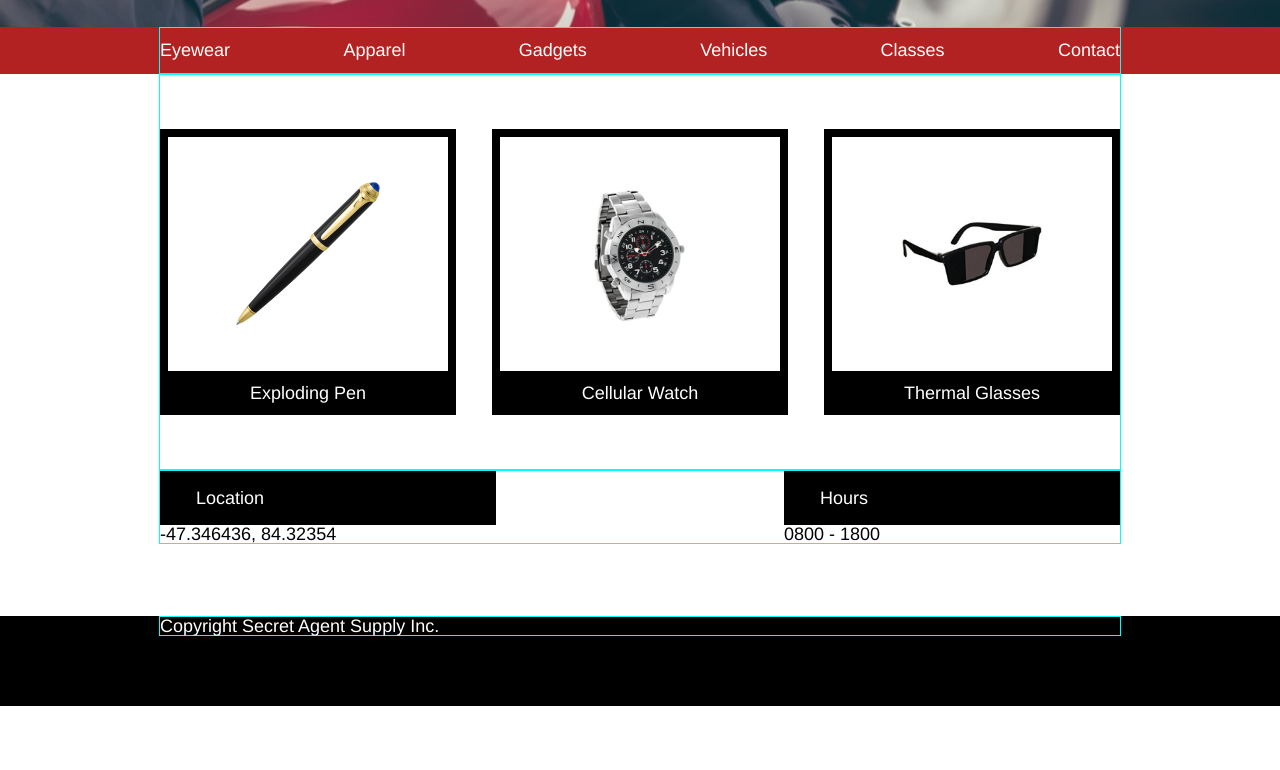
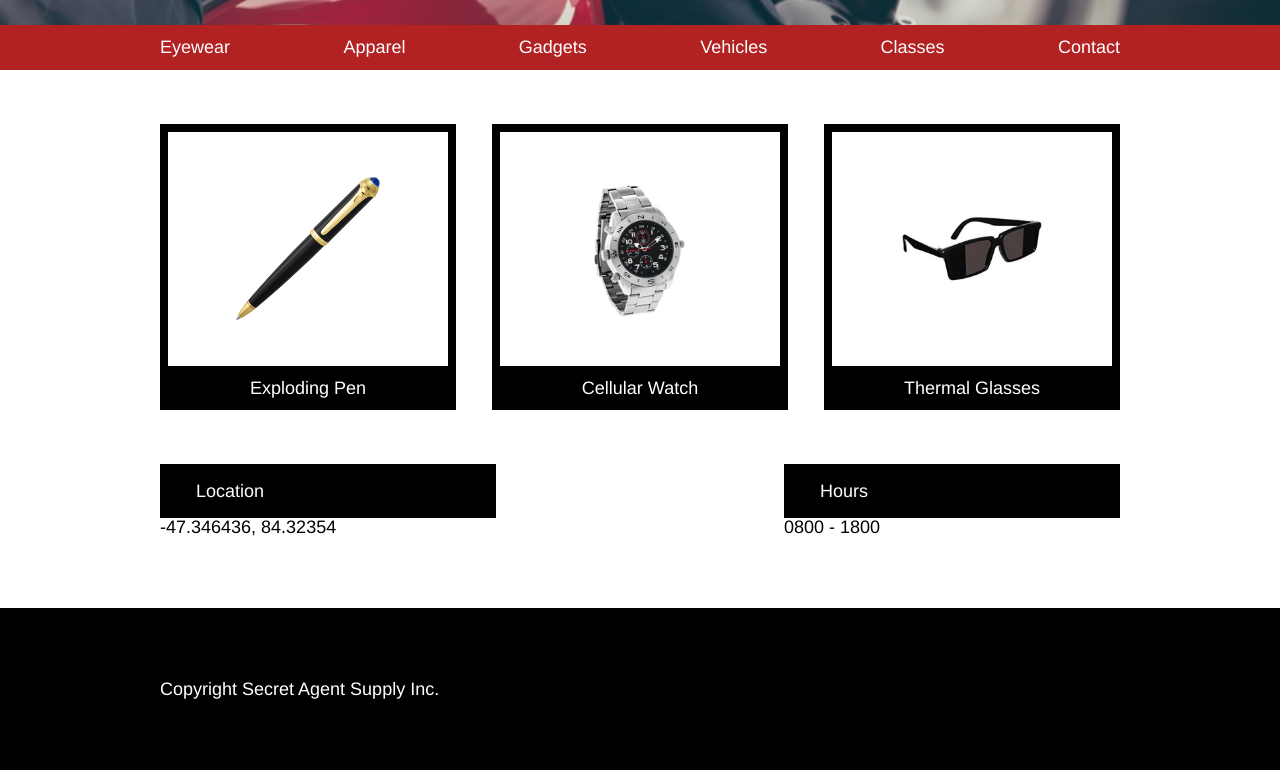
Before and after one commit to haringart/SecretAgentSupply, a plain HTML site: page index.html in a window 1280 px wide. Shown: the part 386-1156 px from the top of the page. Before the commit the page ends 1092 px from the top, so only its background shows below. Drawn offline with Linux system fonts and the light colour scheme.

Commit message:
Completed desktop size site.

```diff
--- a/resources/css/style.css
+++ b/resources/css/style.css
@@ -13,7 +13,7 @@ div {
   display: flex;
   max-width: 960px;
   margin: 0 auto;
-  border: 1px solid aqua;
+  /*  border: 1px solid aqua;  */
 }
 
 /* TOP BLACK BAR ("COMPANY") */
@@ -134,9 +134,5 @@ footer {
   height: 5rem;
   color: white;
   margin-top: 4rem;
+  padding-top: 4rem;
 }
-
-footer .container {
-  display: flex;
-  align-items: center;
-}
```
Also changed, not shown: index.html (+1 -0 lines).
